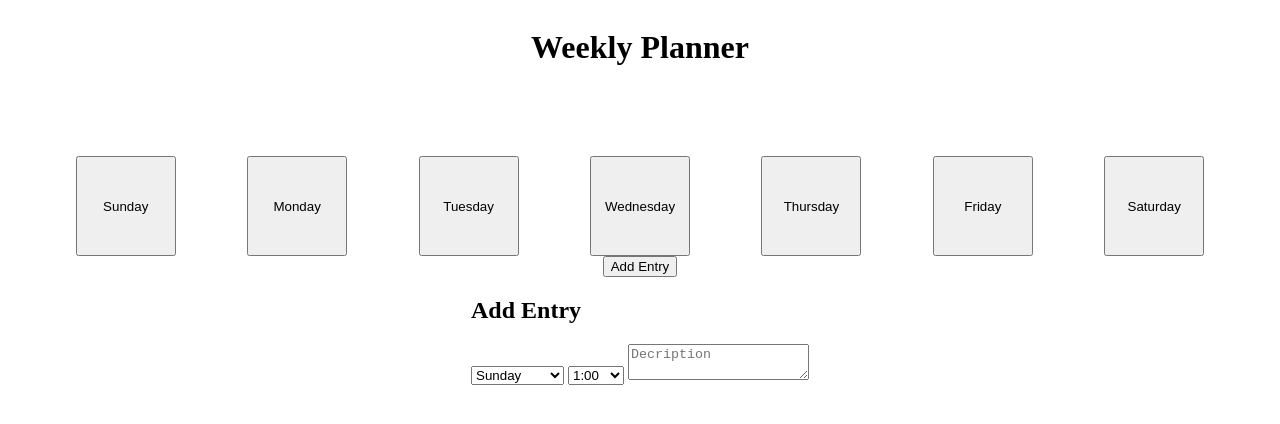
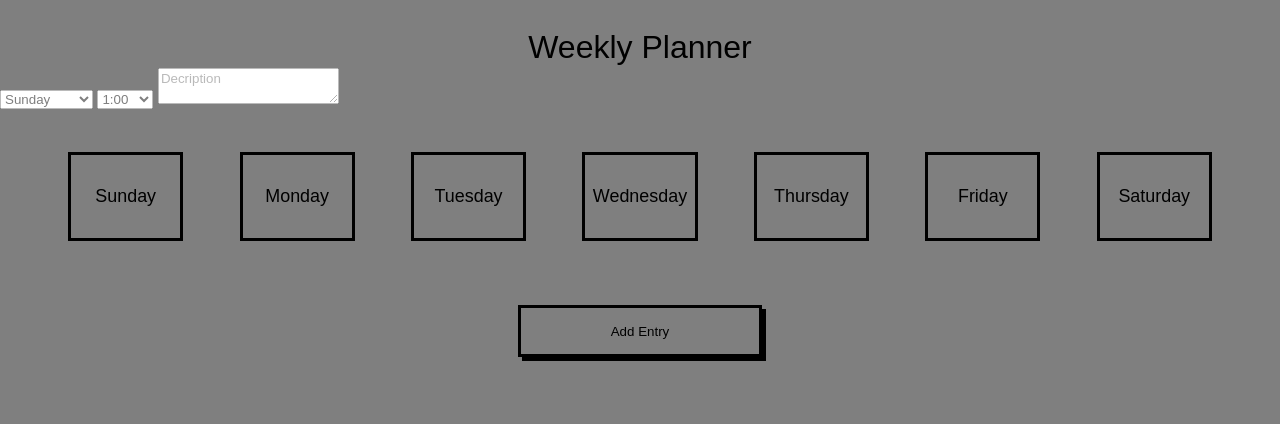
Before and after one commit to jonahp001/week-planner, a website: page index.html in a window 1280 px wide. Drawn offline with Linux system fonts and the light colour scheme.

Commit message:
submit 2

```diff
--- a/index.html
+++ b/index.html
@@ -40,12 +40,11 @@
     </div>
     <div class="row">
       <div class="column-full">
-        <button>Add Entry</button>
+        <button id="add-entry-button">Add Entry</button>
       </div>
     </div>
     <div class="row">
-      <div class="column-full">
-        <div class="modal">
+      <div class="modal-bg">
         <form>
           <h2>Add Entry</h2>
           <select name="week" id="week">
@@ -76,7 +75,6 @@
       </div>
     </div>
   </div>
-  </div>
   <script src="main.js"></script>
 </body>
 </html>
--- a/styles.css
+++ b/styles.css
@@ -1,7 +1,16 @@
+* {
+  font-family: sans-serif;
+  box-sizing: border-box;
+}
+
 .container {
-  box-sizing: border-box;
   max-width: 1200px;
   margin: auto;
+}
+
+h1 {
+  font-weight: 500;
+  text-align: center;
 }
 
 .row {
@@ -9,8 +18,10 @@
   justify-content: center;
 }
 
-.column-one {
-  flex-basis: 100%;
+.column-full {
+  width: 100%;
+  display: flex;
+  justify-content: center;
 }
 
 .column-seventh {
@@ -22,11 +33,37 @@
   display: none;
 }
 
-.title {
-  margin-bottom: 7vw;
+.days {
+  width: 9vw;
+  height: 7vw;
+  margin: 5vw 0;
+  border: 3px solid black;
+  background-color: white;
+  font-size: 1.4vw;
 }
 
-.days {
-  width: 100px;
-  height: 100px;
+.days:hover {
+  background-color: gainsboro;
+  cursor: pointer;
 }
+
+#add-entry-button {
+  width: 19vw;
+  height: 4vw;
+  text-align: center;
+  background-color: white;
+  box-shadow: 4px 4px #000;
+  border: 3px solid black;
+}
+
+#add-entry-button:hover {
+  background-color: #95bcf2;
+  cursor: pointer;
+}
+
+.modal-bg {
+  position: fixed;
+  background-color: black;
+  inset: 0;
+  opacity: 50%;
+}
```
Lines whose indentation alone changed are shown as unchanged.
